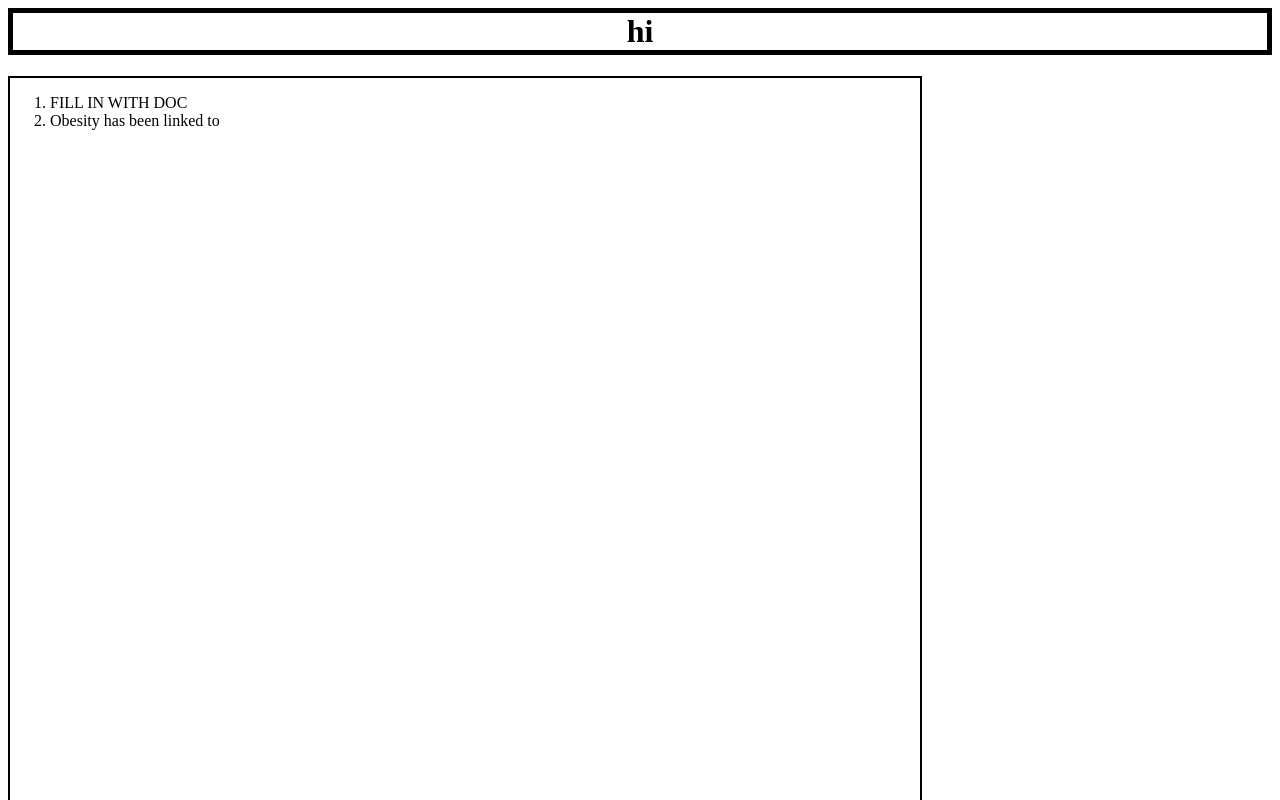
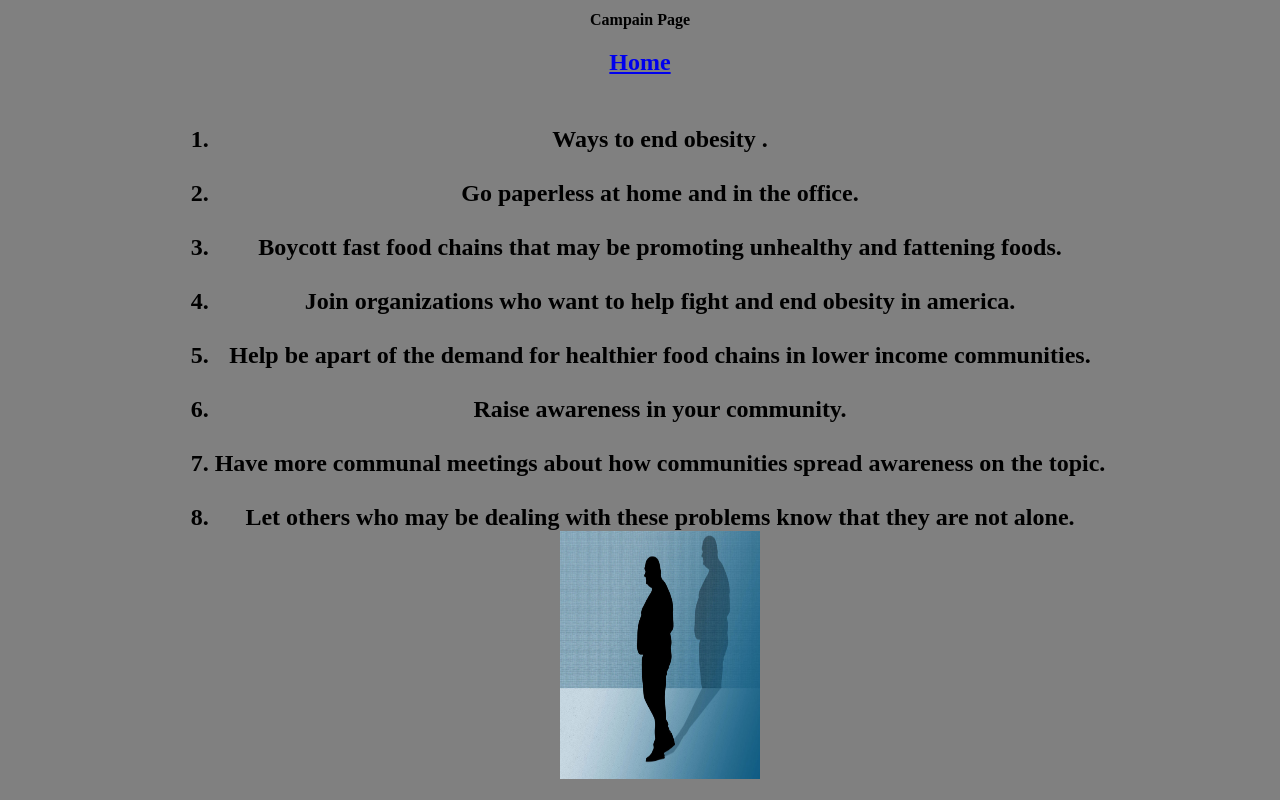
Before and after one commit to ryan-rg/project02, a plain HTML site: page campaignpage.html in a window 1280 px wide. Shown: the top 800 px of the page. Drawn offline with Linux system fonts and the light colour scheme.

Commit message:
Add files via upload

```diff
--- a/campaignpage.css
+++ b/campaignpage.css
@@ -1,4 +1,6 @@
-
+body {
+	background-color: grey;
+}
 .grid {
   display: grid;
   border: 5px black solid;
--- a/campaignpage.html
+++ b/campaignpage.html
@@ -1,20 +1,42 @@
-<!DOCTYPE>
+<!DOCTYPE html>
 <html>
-<title> campaign page </title>
-<head>
-  <link rel='stylesheet' type='text/css' href='campaignpage.css'>   </head>
-  <h1> hi </h1>
-  <div id="grid">
+  <head>
+     <link href="campaignpage.css" type="text/css" rel="stylesheet">
+  </head>
 
-  <ol>
-  <li> FILL IN WITH DOC
- </li>
+ <body>
+   <table>
+    <table align="center" >
+
+  <th><id=h1>Campain Page
+</h1> <h2> <a href="index.html">Home </h2>
+  </table>
 
 
-  <li> Obesity has been linked to </li>
-</ol>
-
-
-  </div>
-
-  </html>
+<body>
+<table>
+ <table align="center" >
+  <th>
+  <h2>
+  <ol>
+  <li>Ways to end obesity .</li>
+  <br>
+  <li>Go paperless at home and in the office. </li>
+  <br>
+  <li>Boycott fast food chains that may be promoting unhealthy and fattening foods.</li>
+  <br>
+  <li>Join organizations who want to help fight and end obesity in america.</li>
+  <br>
+ <li>Help be apart of the demand for healthier food chains in lower income communities.</li>
+ <br>
+ <li>Raise awareness in your community.</li>
+ <br>
+ <li>Have more communal meetings about how communities spread awareness on the topic. </li>
+ <br>
+ <li>Let others who may be dealing with these problems know that they are not alone. </li>
+ <img src = "depression-obesity.jpeg" >
+ </ol>
+</h2>
+</table>
+</body>
+</html>
```
Also changed, not shown: compscience2.html (+0 -1 lines), index.html (+1 -1 lines), depression-obesity.jpeg (added).
